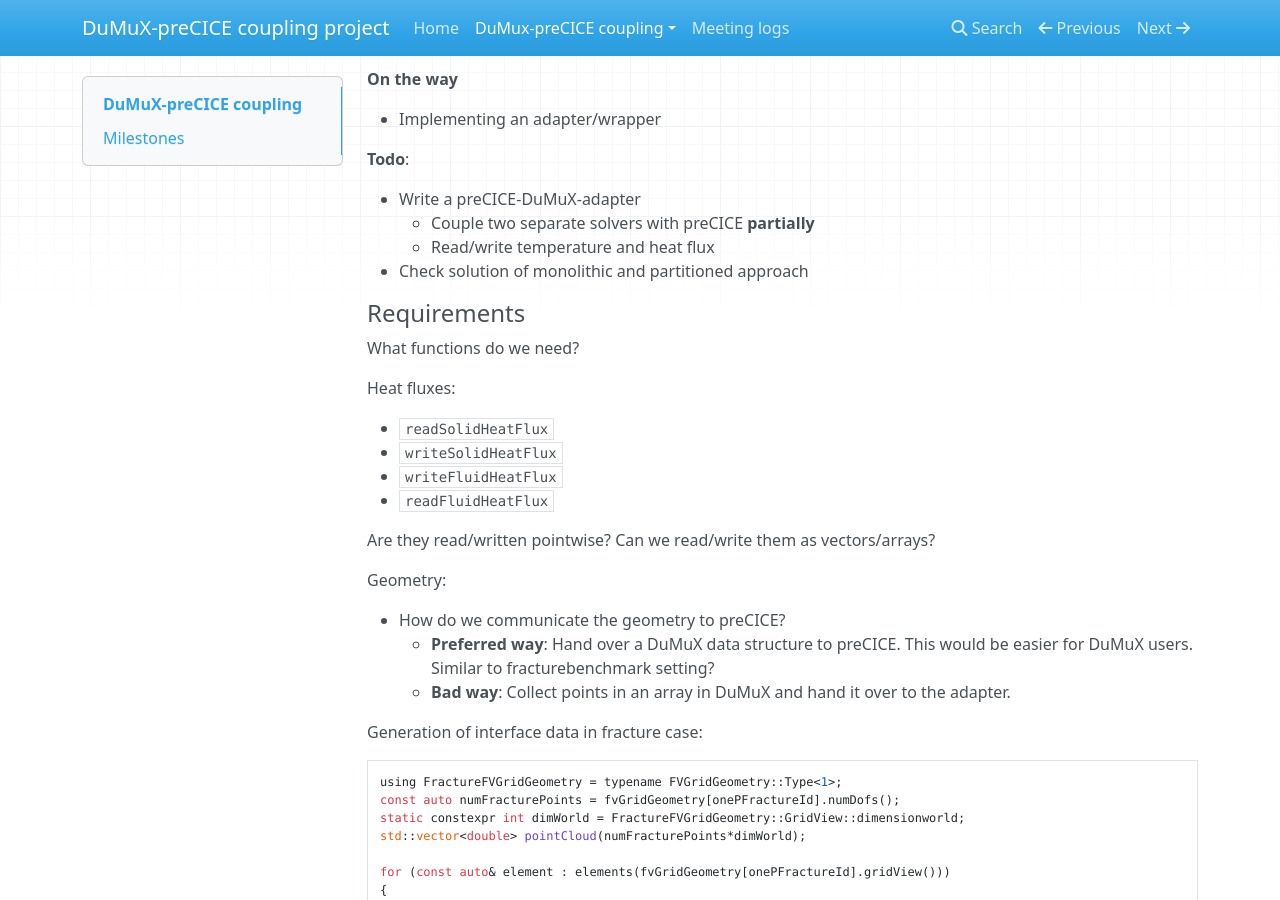
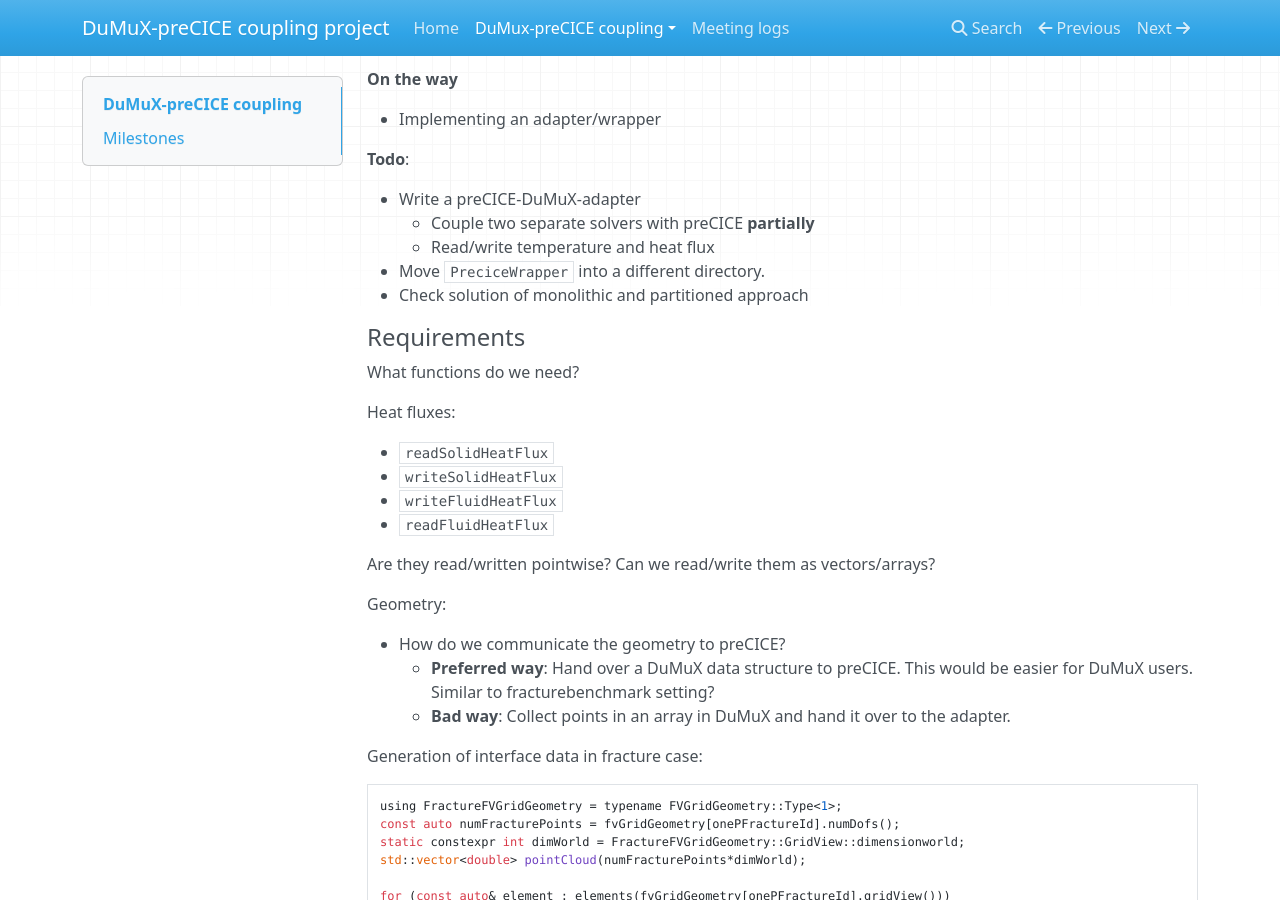
Before and after one commit to precice/dumux-adapter, an MkDocs documentation site: the page built from doc/mkdocs/dumux_precice/docs/dumux_precice_coupling.md, in a window 1280 px wide and 900 px high, scrolled down 677 px. Built offline with MkDocs 1.6.1, drawn with Linux system fonts in a browser that asks for light colours; nearby versions of some CDN libraries; old or Windows-style settings are respelled for this version of MkDocs.

Commit message:
update documentation

```diff
--- a/doc/mkdocs/dumux_precice/docs/dumux_precice_coupling.md
+++ b/doc/mkdocs/dumux_precice/docs/dumux_precice_coupling.md
@@ -35,6 +35,7 @@
 - Write a preCICE-DuMuX-adapter
     - Couple two separate solvers with preCICE **partially**
     - Read/write temperature and heat flux
+- Move `PreciceWrapper` into a different directory.
 - Check solution of monolithic and partitioned approach
 
 #### Requirements
```
